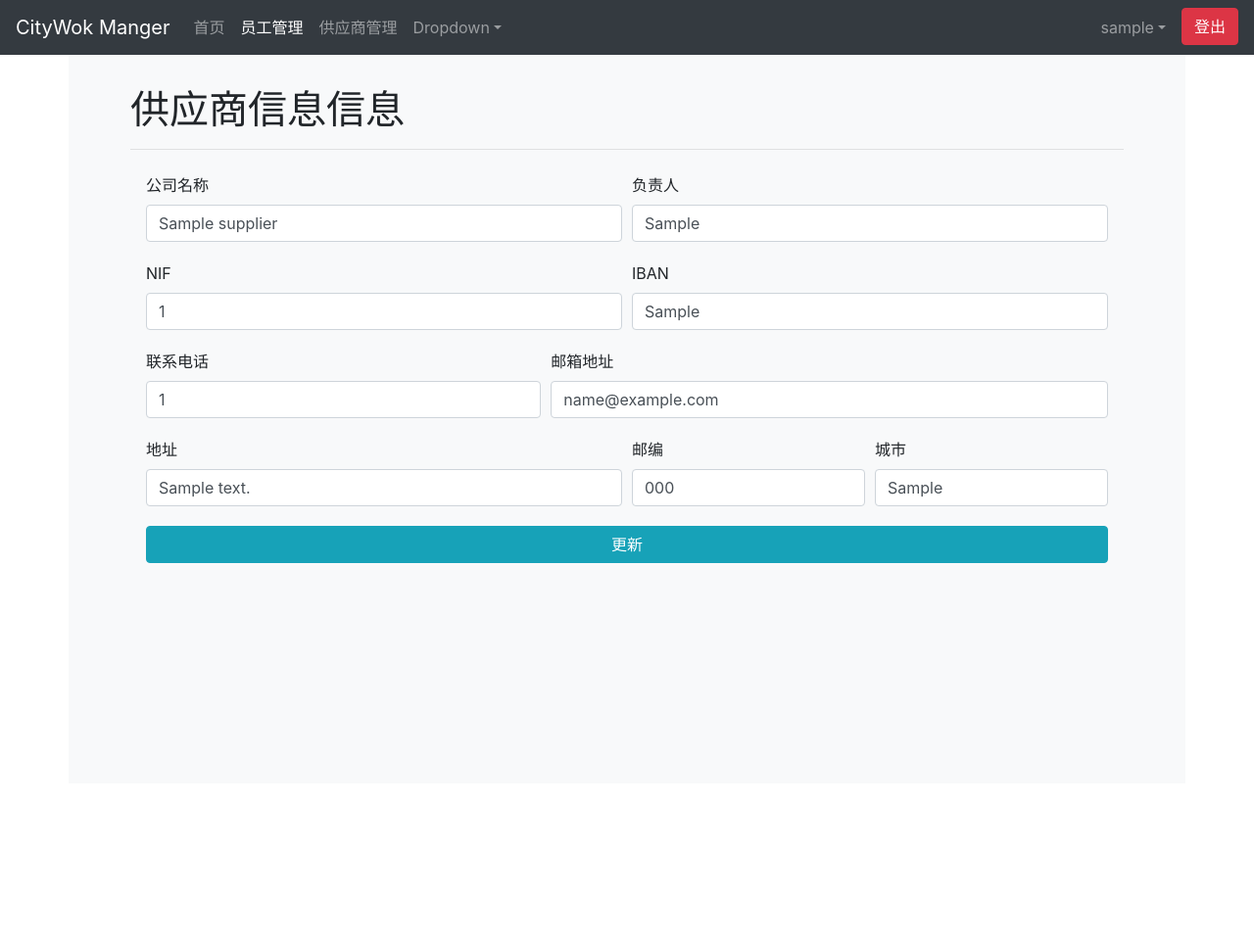
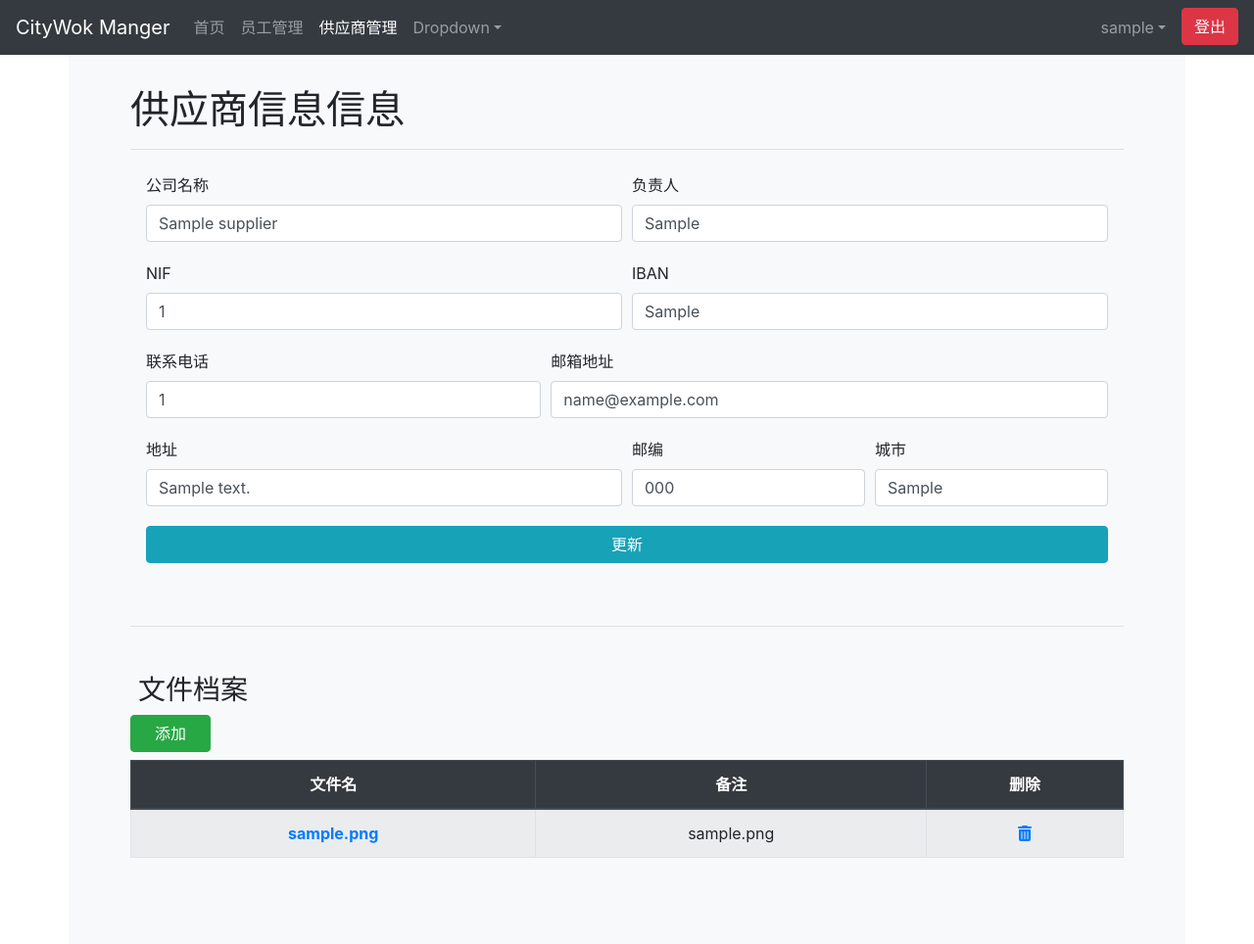
Before and after one commit to HenriqueLin/CityWok-Manager, a Flask app: page /supplier/1 in a window 1280 px wide. Shown: the whole page at 98% size. Before the commit the page ends 800 px from the top, so only its background shows below. Run offline with Flask 2, Linux system fonts and the light colour scheme; the first user in the database is signed in; tables that the repository leaves empty hold one stand-in row (Sample ...); some libraries are stand-ins or nearby versions.

Commit message:
Add File System to Supplier
-update and add views
-update "File" model
-add new form

```diff
--- a/citywok_manager/config.py
+++ b/citywok_manager/config.py
@@ -12,3 +12,6 @@ class Config():
 
     EMPLOYEE_FILE = os.path.join(
         os.getcwd(), 'citywok_manager/static/file/employee')
+
+    SUPPLIER_FILE = os.path.join(
+        os.getcwd(), 'citywok_manager/static/file/supplier')
--- a/citywok_manager/models.py
+++ b/citywok_manager/models.py
@@ -265,6 +265,8 @@ class File(db.Model, MyMixin):
     file_note = db.Column(db.Text, nullable=True)
     employee_id = db.Column(db.Integer, db.ForeignKey('employee.id'))
     employee = db.relationship("Employee", back_populates="files")
+    supplier_id = db.Column(db.Integer, db.ForeignKey('supplier.id'))
+    supplier = db.relationship("Supplier", back_populates="files")
 
     @hybrid_property
     def full_name(self):
@@ -275,6 +277,9 @@ class File(db.Model, MyMixin):
         if self.employee_id:
             return os.path.size(
                 os.path.join(current_app.config['EMPLOYEE_FILE'], self.employee_id, self.full_name))
+        elif self.supplier_id:
+            return os.path.size(
+                os.path.join(current_app.config['SUPPLIER_FILE'], self.supplier_id, self.full_name))
 
     @property
     def download_link(self):
@@ -282,12 +287,20 @@ class File(db.Model, MyMixin):
             return url_for('employee.get_file',
                            employee_id=self.employee_id,
                            filename=self.full_name)
+        elif self.supplier_id:
+            return url_for('supplier.get_file',
+                           supplier_id=self.supplier_id,
+                           filename=self.full_name)
 
     @property
     def delete_link(self):
         if self.employee_id:
             return url_for('employee.delete_file',
                            employee_id=self.employee_id,
+                           filename=self.full_name)
+        elif self.supplier_id:
+            return url_for('supplier.delete_file',
+                           supplier_id=self.supplier_id,
                            filename=self.full_name)
 
     @staticmethod
@@ -310,6 +323,7 @@ class Supplier(db.Model, MyMixin):
     address = db.Column(db.String(100))
     postcode = db.Column(db.String(15))
     city = db.Column(db.String(15))
+    files = db.relationship('File', back_populates="supplier")
 
     def __repr__(self):
         return f"Supplier('{self.name}')"
--- a/citywok_manager/supplier/forms.py
+++ b/citywok_manager/supplier/forms.py
@@ -1,8 +1,12 @@
-from wtforms import IntegerField, StringField, SelectField
-from wtforms.validators import DataRequired, Optional, NumberRange, Email, ValidationError
+from wtforms import IntegerField, StringField, SelectField, FileField, TextAreaField
+from wtforms.validators import DataRequired, Optional, NumberRange, Email, ValidationError, Length
+from wtforms_sqlalchemy.fields import QuerySelectField
 from flask_wtf import FlaskForm
+from flask import g
 
-from citywok_manager.models import Supplier
+from citywok_manager.models import Supplier, File
+from citywok_manager.main.utils import get_pk
+import os
 
 
 class SupplierForm(FlaskForm):
@@ -32,3 +36,25 @@ class SupplierForm(FlaskForm):
 class SupplierFilter(FlaskForm):
     context = StringField()
     order = SelectField(choices=[('id', '排序: ID'), ('name', '排序: 名称')])
+
+
+class SupplierFileForm(FlaskForm):
+    file_name = StringField(
+        '文件名', validators=[Optional(), Length(max=30)])
+    file = FileField('文件')
+    file_note = TextAreaField('备注', validators=[Optional()])
+
+    def validate_file_name(self, file_name):
+        f = File.query.filter_by(
+            employee_id=g.id, file_name=file_name.data).first()
+        if file_name and f:
+            raise ValidationError('文件名已存在')
+
+    def validate_file(self, file):
+        if not self.file:
+            raise ValidationError('请选择文件')
+        file.data.seek(0, os.SEEK_END)
+        file_length = file.data.tell()
+        file.data.seek(0, 0)
+        if file_length > (5 * 1024 * 1024):
+            raise ValidationError('文件过大(5MB)')
--- a/citywok_manager/supplier/routes.py
+++ b/citywok_manager/supplier/routes.py
@@ -1,11 +1,11 @@
 import os
-
-from flask import Blueprint, safe_join, render_template, redirect, url_for, current_app, flash, request
+from pathlib import Path
+from flask import Blueprint, safe_join, render_template, redirect, url_for, current_app, flash, request, send_from_directory, g
 from flask_login import login_required
 
 from citywok_manager import db
-from citywok_manager.models import Supplier
-from citywok_manager.supplier.forms import SupplierForm, SupplierFilter
+from citywok_manager.models import Supplier, File
+from citywok_manager.supplier.forms import SupplierForm, SupplierFilter, SupplierFileForm
 
 supplier = Blueprint('supplier', __name__, url_prefix="/supplier")
 
@@ -38,8 +38,8 @@ def new():
         form.populate_obj(supplier)
         db.session.add(supplier)
         db.session.commit()
-        os.mkdir(safe_join(current_app.root_path,
-                           'download/supplier', str(supplier.id)))
+        Path(os.path.join(current_app.config['SUPPLIER_FILE'], str(
+            supplier.id))).mkdir(exist_ok=True)
         flash('成功添加新供应商', 'success')
         return redirect(url_for('supplier.index'))
     return render_template('supplier/new.html', title='添加供应商', form=form)
@@ -63,5 +63,49 @@ def detail(supplier_id):
 
     form.process(obj=supplier)
     return render_template('supplier/detail.html',
+                           supplier=supplier,
                            form=form,
-                           title='供应商信息信息')
+                           title='供应商信息信息',
+                           heads=File.get_heads(),
+                           data=supplier.files)
+
+
+@supplier.route('/<int:supplier_id>/add_file', methods=['GET', 'POST'])
+def add_file(supplier_id):
+    supplier = Supplier.query.get_or_404(supplier_id)
+    g.id = supplier_id
+    form = SupplierFileForm()
+    if form.validate_on_submit():
+        file = form.file.data
+        f_name, f_ext = os.path.splitext(file.filename)
+        if form.file_name.data:
+            f_name = form.file_name.data
+        supplier.files.append(File(file_name=f_name, file_ext=f_ext,
+                                   file_note=form.file_note.data))
+        db.session.commit()
+        path = os.path.join(
+            current_app.config['SUPPLIER_FILE'], str(supplier_id), f_name + f_ext)
+        file.save(path)
+        flash('文件添加成功', 'success')
+        return redirect(url_for('supplier.detail',
+                                supplier_id=supplier_id))
+    return render_template('supplier/add_file.html', fileform=form, title='添加文件')
+
+
+@supplier.route('/<int:supplier_id>/delete_file/<path:filename>', methods=['POST'])
+@login_required
+def delete_file(supplier_id, filename):
+    db.session.delete(File.query.filter_by(
+        supplier_id=supplier_id, full_name=filename).first())
+    db.session.commit()
+    Path(os.path.join(current_app.config['SUPPLIER_FILE'], str(
+        supplier_id), filename)).unlink()
+    flash('文件成功删除', 'success')
+    return redirect(url_for('supplier.detail', supplier_id=supplier_id))
+
+
+@supplier.route("/<int:supplier_id>/download_file/<path:filename>", methods=['GET'])
+@login_required
+def get_file(supplier_id, filename):
+    path = os.path.join(current_app.config['SUPPLIER_FILE'], str(supplier_id))
+    return send_from_directory(path, filename=filename, cache_timeout=0)
--- a/citywok_manager/templates/supplier/detail.html
+++ b/citywok_manager/templates/supplier/detail.html
@@ -7,8 +7,69 @@
     <hr class="mb-4">
 
     {% include 'supplier/form.html' %}
+    <hr class="my-5">
+    <!-- file system -->
+    <h3 class="ml-2">文件档案</h3>
+    <div class="container-fluid">
+        <div class="row mb-2">
+            <a href="{{url_for('supplier.add_file', supplier_id=supplier.id)}}"
+                class="btn btn-success my-auto px-4 mr-auto">添加</a>
+        </div>
+    </div>
+    <div class="table-responsive">
+        <table class="table table-striped table-bordered text-nowrap text-center">
+            <thead class="thead-dark">
+                <tr>
+                    {% for head in heads %}
+                    <th scope="col">{{head}}</th>
+                    {% endfor %}
+                </tr>
+            </thead>
+            <tbody>
+                {% for file in data %}
+                <tr>
+                    <td><a href='{{ file.download_link }}'
+                            target="_blank"><strong>{{ file.data_list()[0] }}</strong></a>
+                    </td>
+                    <td>{{ file.data_list()[1] }}</td>
+                    <td>
+                        <a href="#" data-toggle="modal" data-target="#delete_file_modal_{{ file.id }}">
+                            <i class="fa fa-trash" aria-hidden="true"></i>
+                        </a>
+                    </td>
+                </tr>
+                {% endfor %}
+            </tbody>
+        </table>
+    </div>
 </div>
 
-
+{% for file in data %}
+<div class="modal fade" id="delete_file_modal_{{ file.id }}" tabindex="-1" role="dialog"
+    aria-labelledby="delete_file_modalLabel" aria-hidden="true">
+    <div class="modal-dialog modal-dialog-centered" role="document">
+        <div class="modal-content">
+            <div class="modal-header">
+                <h5 class="modal-title" id="delete_file_modalLabel">警告</h5>
+                <button type="button" class="close" data-dismiss="modal" aria-label="Close">
+                    <span aria-hidden="true">&times;</span>
+                </button>
+            </div>
+            <div class="modal-body">
+                此文件将永久删除，请谨慎操作。
+            </div>
+            <div class="modal-footer">
+                <button type="button" class="btn btn-secondary" data-dismiss="modal">取消</button>
+                <form
+                    action=" {{url_for('supplier.delete_file', supplier_id=file.supplier_id, filename=file.full_name) }}"
+                    method="post">
+                    <input type="hidden" name="csrf_token" value="{{ csrf_token() }}">
+                    <input type="submit" value="删除" class="btn btn-danger">
+                </form>
+            </div>
+        </div>
+    </div>
+</div>
+{% endfor %}
 
 {% endblock content %}
```
Also changed, not shown: other parts of citywok_manager/templates/supplier/detail.html (+1 -1 lines), citywok_manager/templates/supplier/add_file.html (added, +35 -0 lines).
